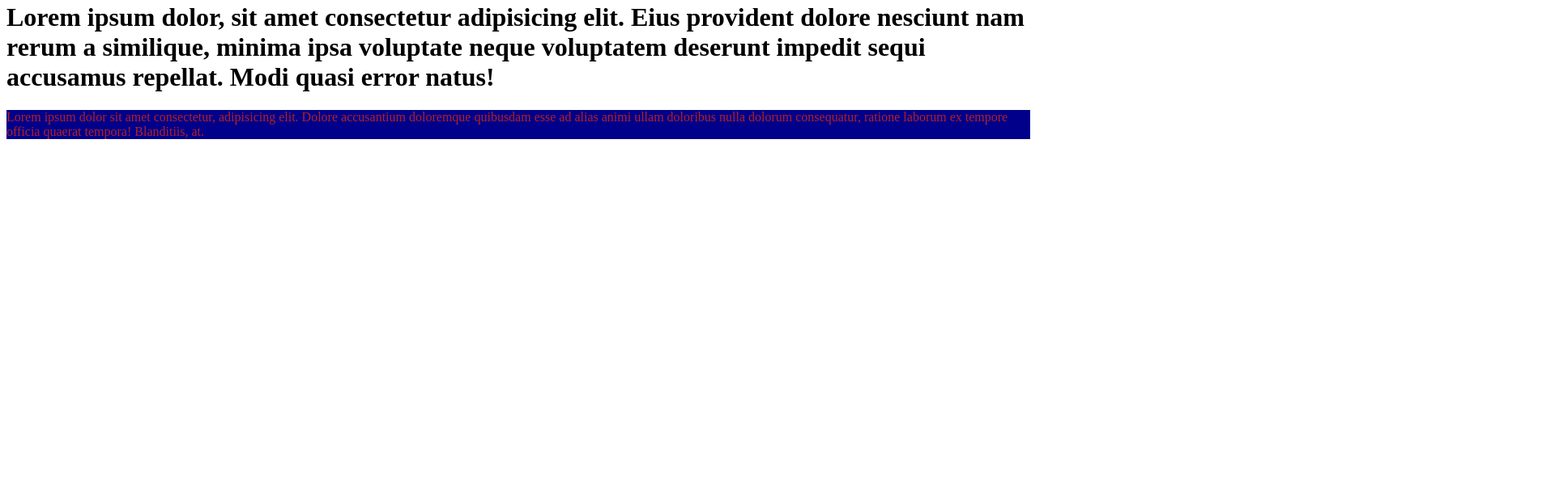
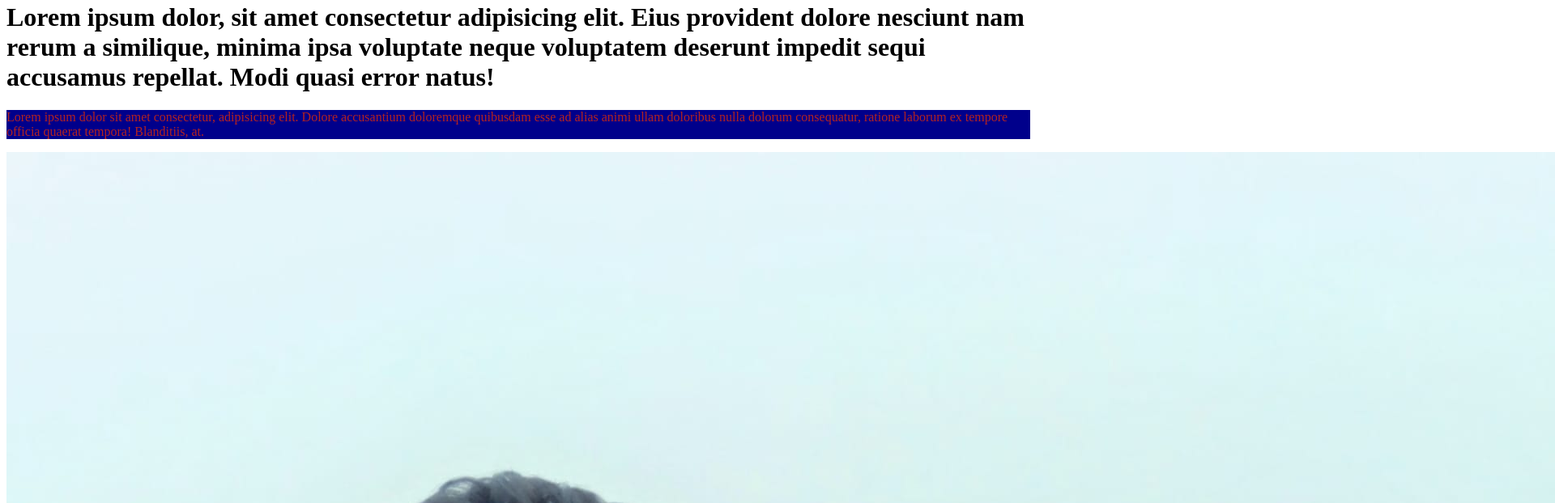
Before and after one commit to abuhosain/my-scnd-repo, a plain HTML site: page index.html in a window 1280 px wide. Shown: the part 208-830 px from the top of the page at 81% size, 1920 px wide, since content can reach past the window. Before the commit the page ends 800 px from the top, so only its background shows below. Drawn offline with Linux system fonts and the light colour scheme.

Commit message:
min added

```diff
--- a/index.html
+++ b/index.html
@@ -19,5 +19,6 @@
     <p>
         Lorem ipsum dolor sit amet consectetur, adipisicing elit. Dolore accusantium doloremque quibusdam esse ad alias animi ullam doloribus nulla dolorum consequatur, ratione laborum ex tempore officia quaerat tempora! Blanditiis, at.
     </p>
+   <img src="min.jpg" alt="">
 </body>
 </html>
```
Also changed, not shown: min.jpg (added).
